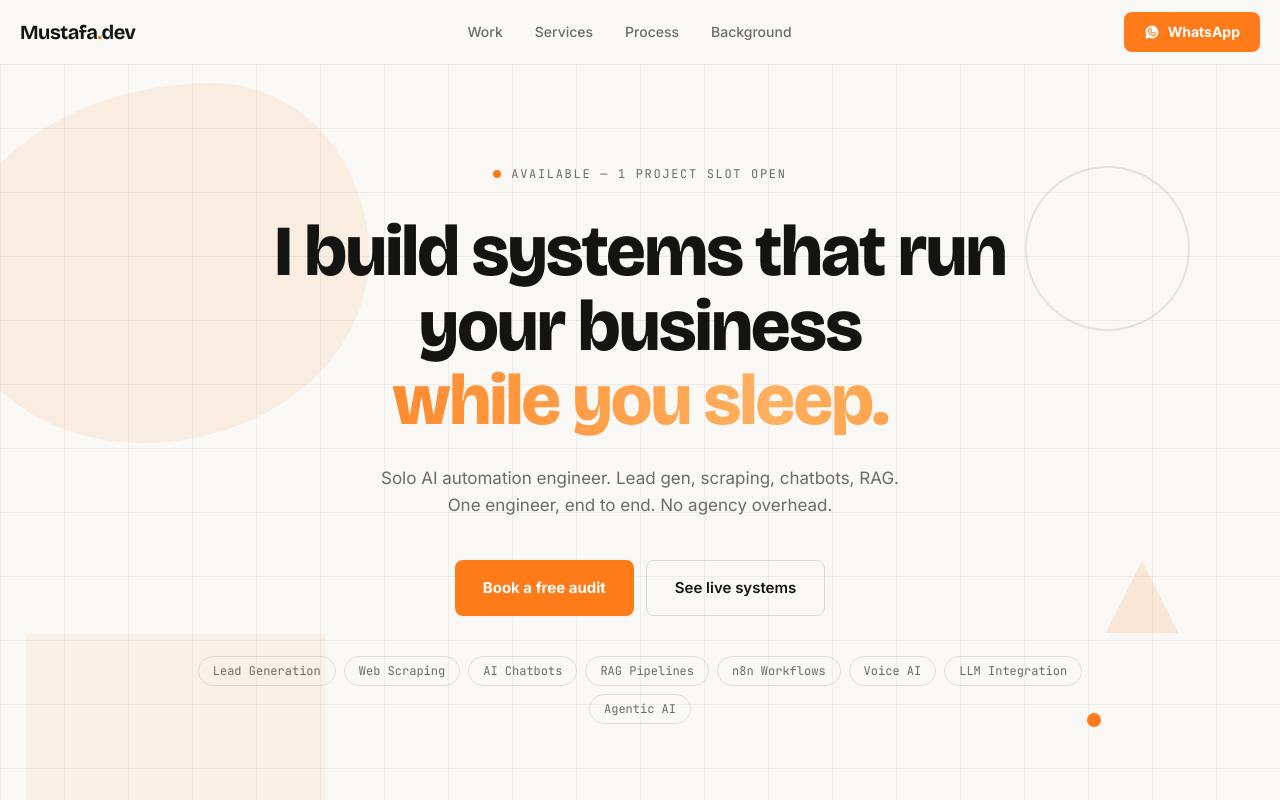
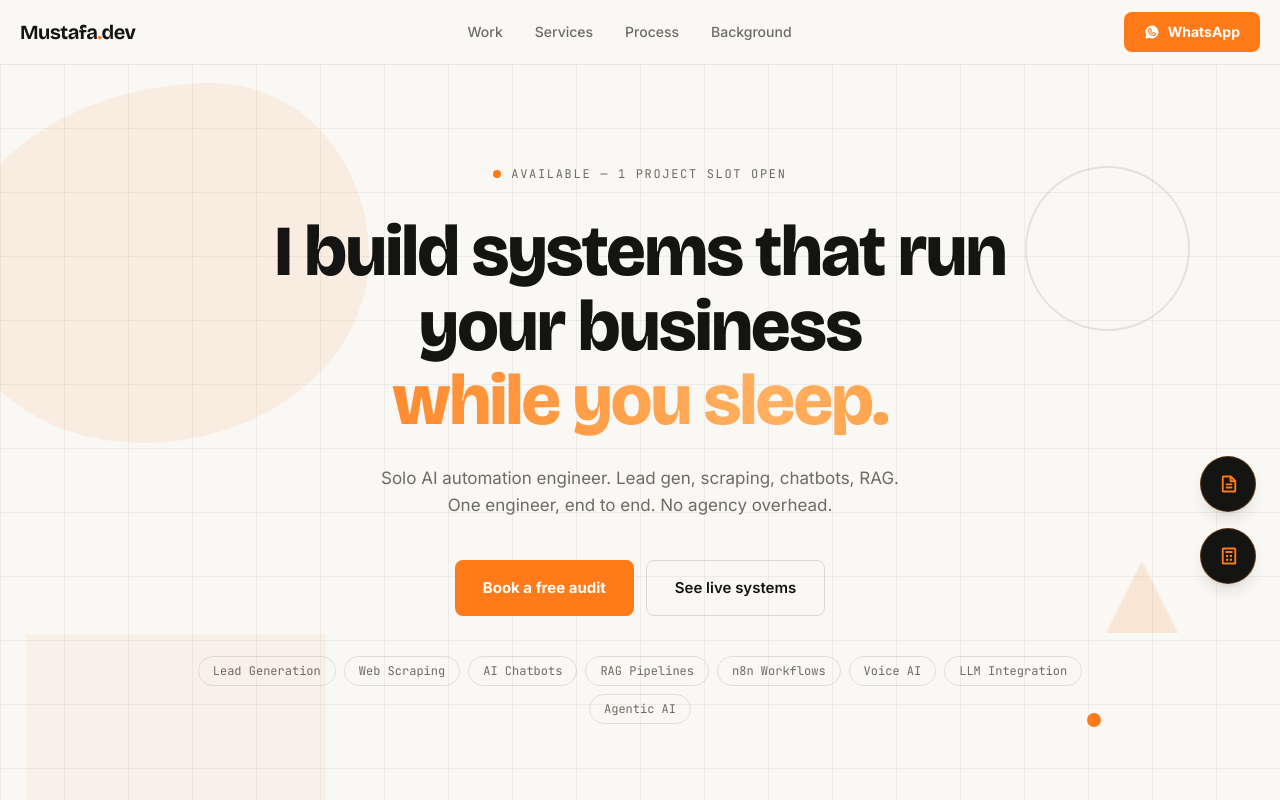
Before and after one commit to MustafaHaider758/mustafa-ai-automation-expert-portfolio, a Next.js app: page / in a window 1280 px wide. Shown: the top 800 px of the page. Built offline with nearby package versions, Linux system fonts and the light colour scheme.

Commit message:
Add floating hero buttons for agency reporting and ROI calculator pages
Pill-shaped buttons on the hero that expand smoothly on hover to show
a title and one-line reason to click through.

```diff
--- /dev/null
+++ b/components/FloatingOfferButtons.jsx
@@ -0,0 +1,43 @@
+'use client'
+import { FileText, Calculator } from '@phosphor-icons/react'
+
+const FLOATING_LINKS = [
+  {
+    href: '/agency-reporting',
+    Icon: FileText,
+    title: 'Client Report Assembly Line',
+    hint: 'For marketing agencies still building reports by hand — see the fix',
+  },
+  {
+    href: '/roi-calculator',
+    Icon: Calculator,
+    title: 'ROI Calculator',
+    hint: 'Plug in your real numbers, see what manual work is costing you',
+  },
+]
+
+export default function FloatingOfferButtons() {
+  return (
+    <div className="hidden lg:flex flex-col gap-4 absolute right-6 top-1/2 -translate-y-1/2 z-20">
+      {FLOATING_LINKS.map(({ href, Icon, title, hint }) => (
+        <a
+          key={href}
+          href={href}
+          className="group flex items-center h-14 w-14 hover:w-[308px] rounded-full overflow-hidden shadow-lg transition-[width] duration-300 ease-out"
+          style={{
+            background: '#141412',
+            border: '1px solid rgba(255,122,24,0.3)',
+          }}
+        >
+          <span className="flex items-center justify-center w-14 h-14 flex-shrink-0">
+            <Icon size={20} weight="bold" className="text-accent" aria-hidden="true" />
+          </span>
+          <span className="flex flex-col justify-center pr-5 opacity-0 group-hover:opacity-100 transition-opacity duration-200 delay-100 whitespace-nowrap">
+            <span className="font-display font-bold text-[13px] text-bg leading-tight">{title}</span>
+            <span className="font-body text-[11px] text-muted leading-tight mt-0.5">{hint}</span>
+          </span>
+        </a>
+      ))}
+    </div>
+  )
+}
--- a/components/Hero.jsx
+++ b/components/Hero.jsx
@@ -1,3 +1,5 @@
+import FloatingOfferButtons from './FloatingOfferButtons'
+
 const CHIPS = [
   'Lead Generation', 'Web Scraping', 'AI Chatbots',
   'RAG Pipelines',   'n8n Workflows', 'Voice AI',
@@ -77,6 +79,9 @@ export default function Hero() {
           background: '#ff7a18',
         }}
       />
+
+      {/* ── Floating offer buttons — expand smoothly on hover ─────────────────── */}
+      <FloatingOfferButtons />
 
       {/* ── Main centered content ───────────────────────────────────────────── */}
       <div className="max-w-7xl mx-auto px-5 w-full py-24 relative z-10">
```
